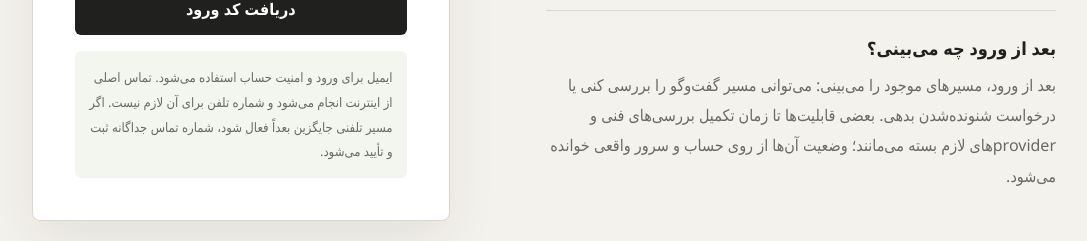
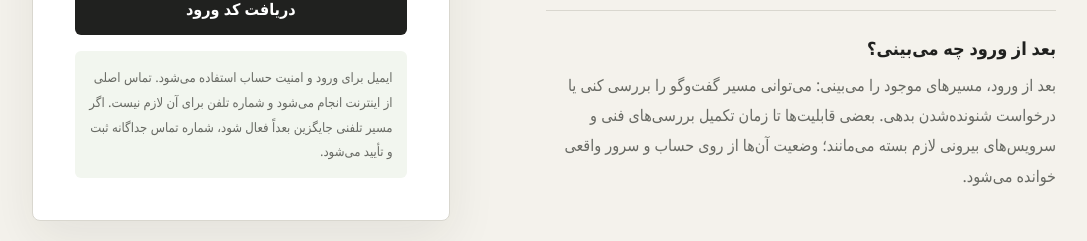
Before and after one commit to morfisam25-tech/YEKI-HAST, a Next.js app in the folder apps/web/: page / in a window 1280 px wide. Shown: the part 458-699 px from the top of the page, without its empty margins (96-1183 px from the left). Built offline with nearby package versions, Linux system fonts and the light colour scheme.

Commit message:
copy: remove internal provider wording

```diff
--- a/apps/web/app/page.tsx
+++ b/apps/web/app/page.tsx
@@ -104,7 +104,7 @@ export default function Page() {
             <h2>بعد از ورود چه می‌بینی؟</h2>
             <p>
               بعد از ورود، مسیرهای موجود را می‌بینی: می‌توانی مسیر گفت‌وگو را بررسی کنی یا درخواست شنونده‌شدن
-              بدهی. بعضی قابلیت‌ها تا زمان تکمیل بررسی‌های فنی و providerهای لازم بسته می‌مانند؛ وضعیت آن‌ها
+              بدهی. بعضی قابلیت‌ها تا زمان تکمیل بررسی‌های فنی و سرویس‌های بیرونی لازم بسته می‌مانند؛ وضعیت آن‌ها
               از روی حساب و سرور واقعی خوانده می‌شود.
             </p>
           </div>
```
